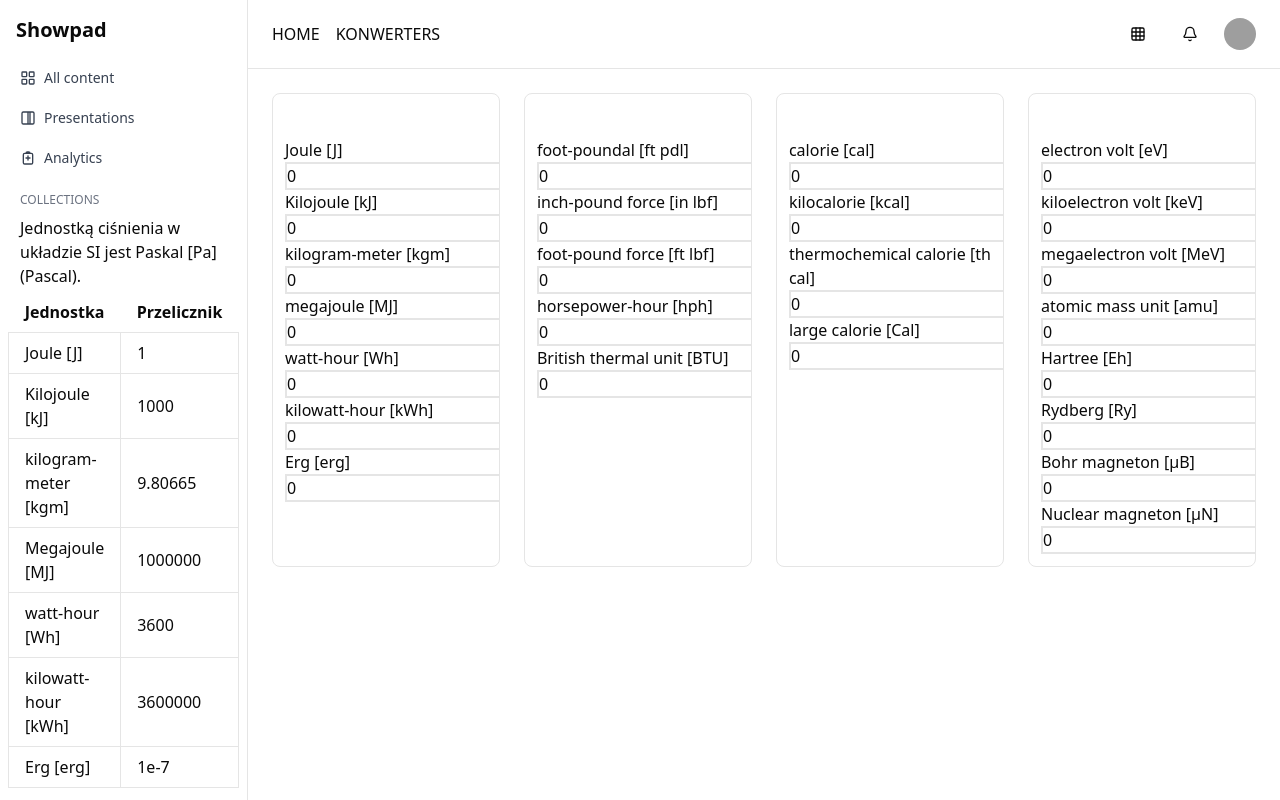
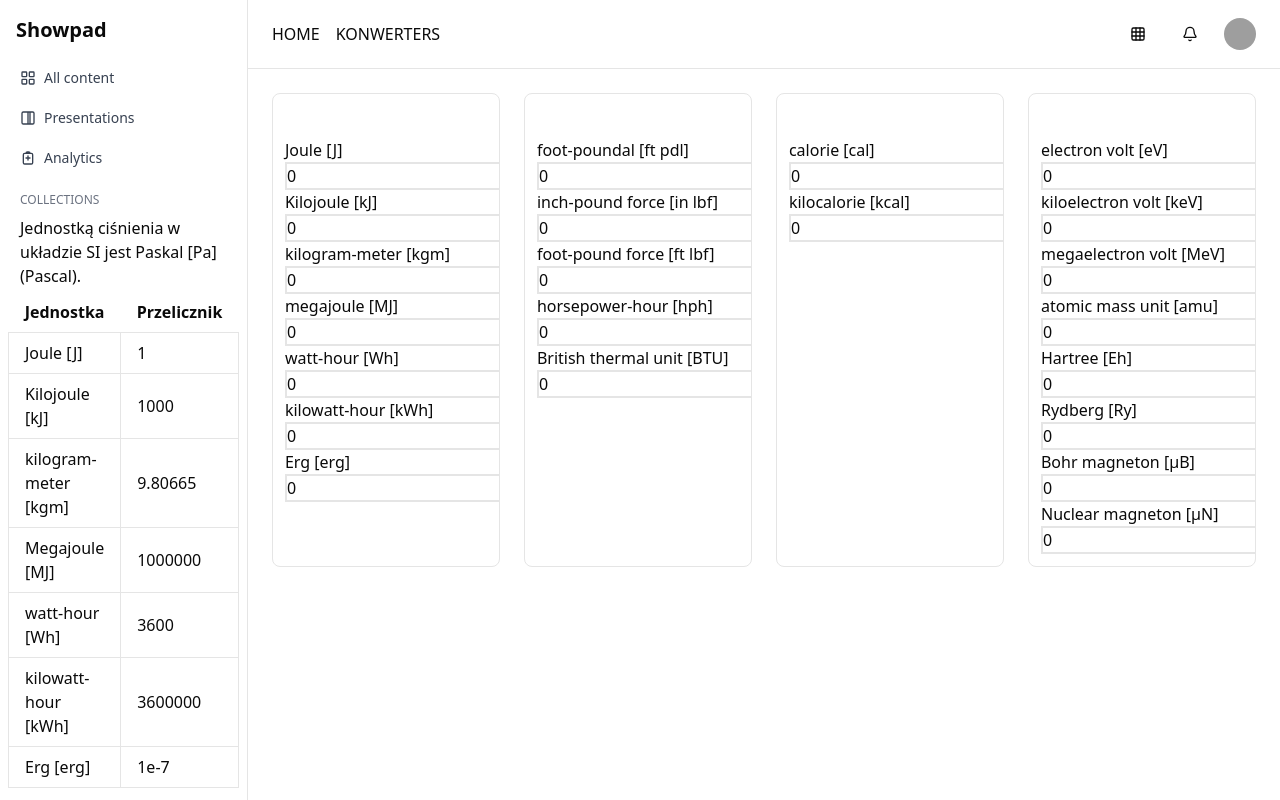
Before and after one commit to PiotrCembrowski/uniter, a Next.js app: page /energy in a window 1280 px wide. Built offline with nearby package versions, Linux system fonts and the light colour scheme; grey boxes are pictures that could not be loaded; what next-redux-wrapper would draw is missing.

Commit message:
updating calories inputs

```diff
--- a/app/components/units/EnergyUnitCard.tsx
+++ b/app/components/units/EnergyUnitCard.tsx
@@ -2,6 +2,8 @@
 
 import { useEffect, useState } from "react";
 import {
+  newAtomicEnergyState,
+  newCaloriesEnergyState,
   newDayState,
   newImperialEnergyState,
   newMetricEnergyState,
@@ -57,8 +59,6 @@ export default function EnergyUnitCard({ title, values }: UnitCardProps) {
     if (title === "Calories") {
       setUnit1Name("calorie [cal]");
       setUnit2Name("kilocalorie [kcal]");
-      setUnit3Name("thermochemical calorie [th cal]");
-      setUnit4Name("large calorie [Cal]");
     }
     if (title === "Atomic") {
       setUnit1Name("electron volt [eV]");
@@ -89,10 +89,13 @@ export default function EnergyUnitCard({ title, values }: UnitCardProps) {
         case "unit1":
           baseValue = inputValue;
           imperialValue = baseValue;
+          caloriesValue = baseValue;
+          atomicValue = baseValue;
           break;
         case "unit2":
           baseValue = inputValue / 1000;
           imperialValue = baseValue;
+          caloriesValue = baseValue;
           break;
         case "unit3":
           baseValue = inputValue / 9.80665;
@@ -120,6 +123,8 @@ export default function EnergyUnitCard({ title, values }: UnitCardProps) {
 
       dispatch(newMetricEnergyState(baseValue));
       dispatch(newImperialEnergyState(imperialValue));
+      dispatch(newCaloriesEnergyState(caloriesValue));
+      dispatch(newAtomicEnergyState(atomicValue));
     }
 
     if (title === "Imperial System" && inputTitle === "Imperial System") {
@@ -251,6 +256,7 @@ export default function EnergyUnitCard({ title, values }: UnitCardProps) {
             data-title={title}
           />
         </div>
+        {unit3Name && (
           <div>
             <label htmlFor="">{unit3Name}</label>
             <br />
@@ -263,6 +269,7 @@ export default function EnergyUnitCard({ title, values }: UnitCardProps) {
               data-title={title}
             />
           </div>
+        )}
         {unit4Name && (
           <div>
             <label htmlFor="">{unit4Name}</label>
--- a/app/components/units/EnergyUnitDash.tsx
+++ b/app/components/units/EnergyUnitDash.tsx
@@ -36,7 +36,6 @@ const EnegyUnitDash = () => {
     unit1: energyCaloriesState / 4.184,
     unit2: energyCaloriesState / 4184,
     unit3: energyCaloriesState / 4.184,
-    unit4: energyCaloriesState / 4184,
   });
 
   const [atomicValues, setAtomicValues] = useState<Values>({
@@ -72,8 +71,6 @@ const EnegyUnitDash = () => {
     setCaloriesValues({
       unit1: energyCaloriesState / 4.184,
       unit2: energyCaloriesState / 4184,
-      unit3: energyCaloriesState / 4.184,
-      unit4: energyCaloriesState / 4184,
     });
     setAtomicValues({
       unit1: energyAtomicState / 1.60218e-19,
--- a/lib/unitsCalc.json
+++ b/lib/unitsCalc.json
@@ -172,14 +172,6 @@
       {
         "name": "kilocalorie [kcal]",
         "conversionFactor": 4184
-      },
-      {
-        "name": "thermochemical calorie [th cal]",
-        "conversionFactor": 4.184
-      },
-      {
-        "name": "large calorie [Cal]",
-        "conversionFactor": 4184
       }
     ],
     "Atomic Units": [
```
Lines whose indentation alone changed are shown as unchanged.
